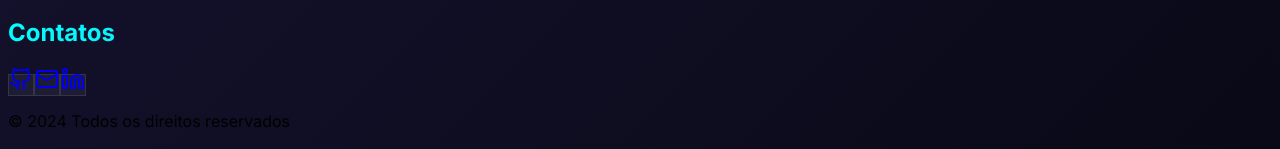
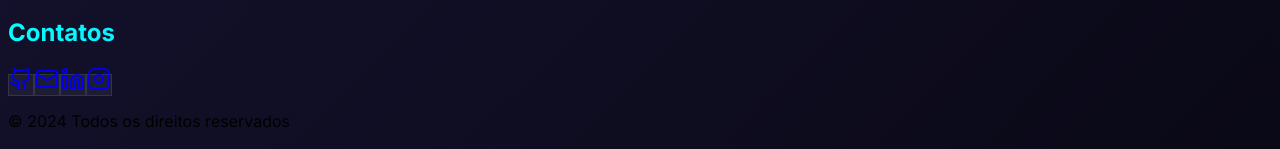
Before and after one commit to henryzinhosz/luizeduardo, a React (Vite) app in the folder client/: page / in a window 1280 px wide. Shown: the part 3635-3784 px from the top of the page. Built offline with nearby package versions, Linux system fonts and the light colour scheme; a web font is replaced by a local one.

Commit message:
Atualiza Redes Sociais Buttons

```diff
--- a/client/src/components/contact-footer.tsx
+++ b/client/src/components/contact-footer.tsx
@@ -1,4 +1,4 @@
-import { Github, Mail, Linkedin } from 'lucide-react';
+import { Github, Mail, Linkedin, Instagram } from 'lucide-react';
 
 export default function ContactFooter() {
   return (
@@ -12,27 +12,45 @@ export default function ContactFooter() {
 
           <div className="flex justify-center gap-6 mb-6" data-testid="contact-links">
             <a
-              href="#"
+              href="https://github.com/henryzinhosz"
+              target="_blank"
+              rel="noopener noreferrer"
               className="w-12 h-12 glassmorphism rounded-full flex items-center justify-center hover:bg-white/10 hover:scale-110 transition-all duration-300 group"
               data-testid="contact-github"
+              aria-label="GitHub Profile"
             >
               <Github className="w-6 h-6 group-hover:text-glow-cyan transition-colors" />
             </a>
 
             <a
-              href="mailto:contact@henrysz.dev"
+              href="mailto:luizedurj31@gmail.com"
               className="w-12 h-12 glassmorphism rounded-full flex items-center justify-center hover:bg-white/10 hover:scale-110 transition-all duration-300 group"
               data-testid="contact-email"
+              aria-label="Email Contact"
             >
               <Mail className="w-6 h-6 group-hover:text-stellar-purple transition-colors" />
             </a>
 
             <a
-              href="#"
+              href="https://www.linkedin.com/in/luizeduarddo"
+              target="_blank"
+              rel="noopener noreferrer"
               className="w-12 h-12 glassmorphism rounded-full flex items-center justify-center hover:bg-white/10 hover:scale-110 transition-all duration-300 group"
               data-testid="contact-linkedin"
+              aria-label="LinkedIn Profile"
             >
               <Linkedin className="w-6 h-6 group-hover:text-stellar-blue transition-colors" />
+            </a>
+
+            <a
+              href="https://www.instagram.com/luizazeveddo"
+              target="_blank"
+              rel="noopener noreferrer"
+              className="w-12 h-12 glassmorphism rounded-full flex items-center justify-center hover:bg-white/10 hover:scale-110 transition-all duration-300 group"
+              data-testid="contact-instagram"
+              aria-label="Instagram Profile"
+            >
+              <Instagram className="w-6 h-6 group-hover:text-pink-400 transition-colors" />
             </a>
           </div>
         </div>
```
